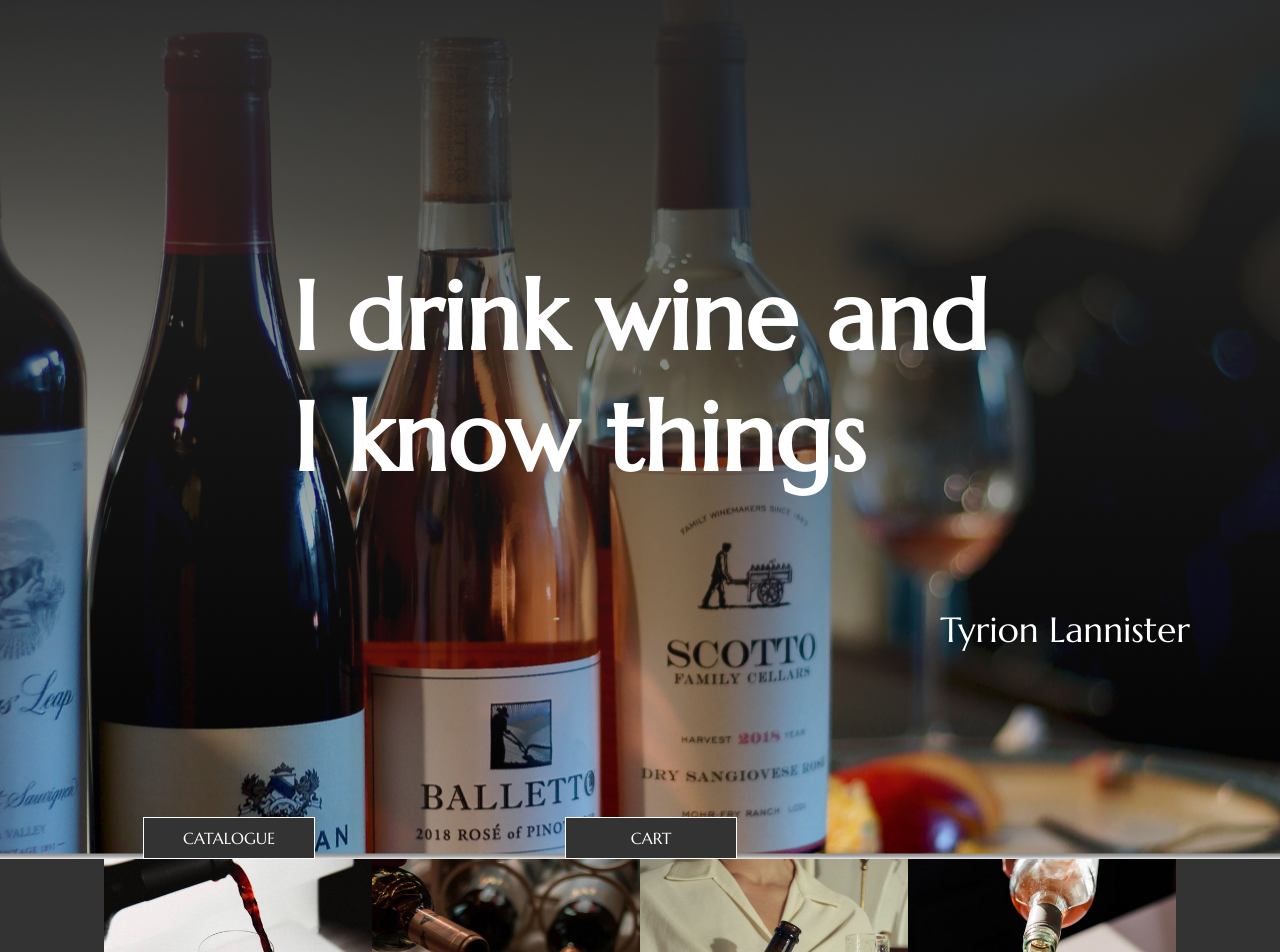
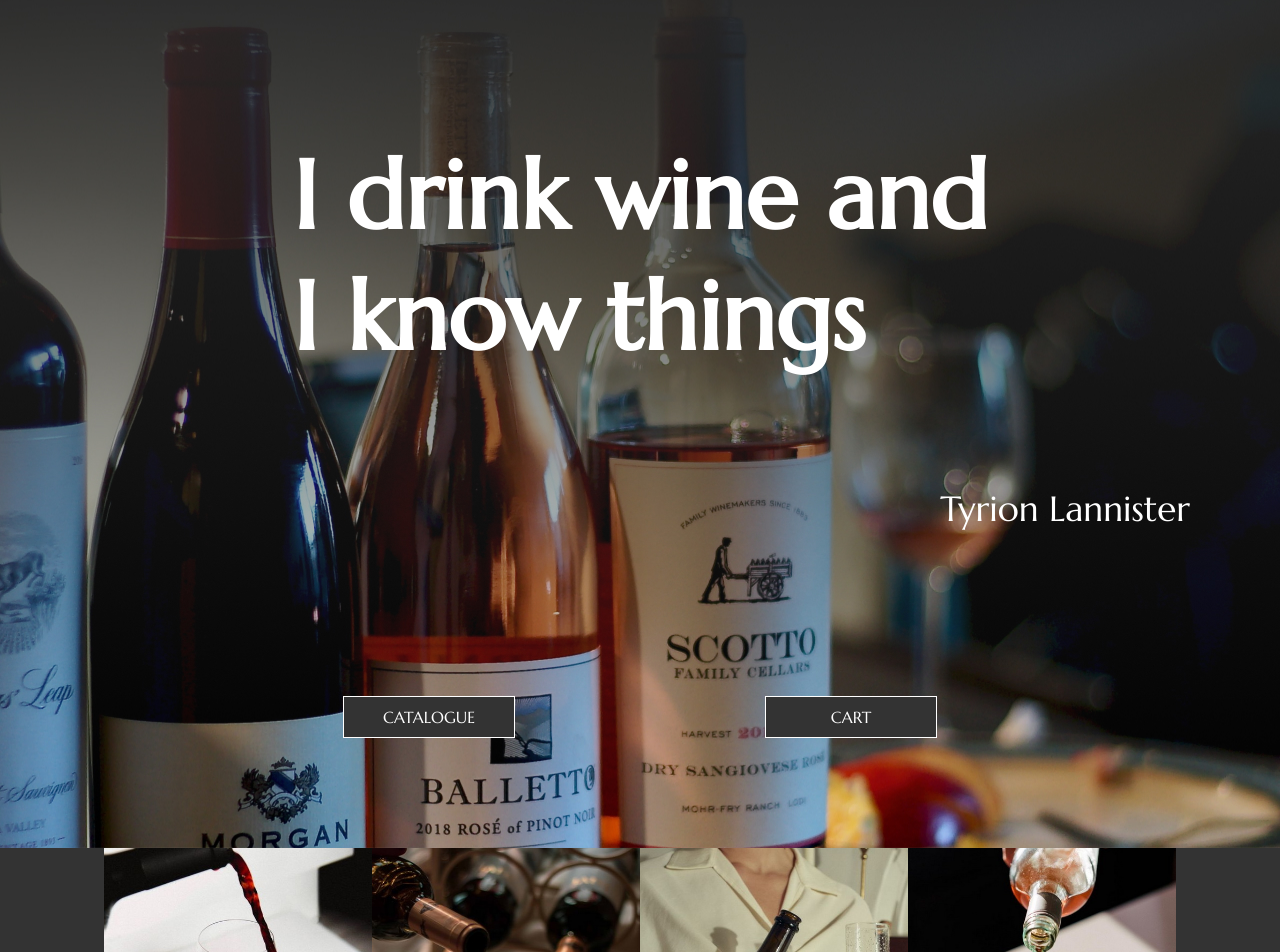
Before and after one commit to mitjasha/online-shop, a React (Create React App) app: page / in a window 1280 px wide. Shown: the part 160-1112 px from the top of the page. Built offline with nearby package versions, Linux system fonts and the light colour scheme.

Commit message:
fix: change positioning of items at main preview

```diff
--- a/src/pages/MainPage/MainPage.scss
+++ b/src/pages/MainPage/MainPage.scss
@@ -8,6 +8,7 @@
   color: white;
   font-weight: 400;
   margin: auto;
+  padding-top: 14%;
 
   &__quote {
     margin: 0;
@@ -15,14 +16,13 @@
     display: flex;
     justify-content: center;
     align-items: center;
-    padding-top: 300px;
   }
 
   &__buttons {
-    width: 700px;
     display: flex;
     gap: 250px;
     margin-top: 15%;
+    padding-bottom: 10%;
     justify-content: center;
   }
 
```
